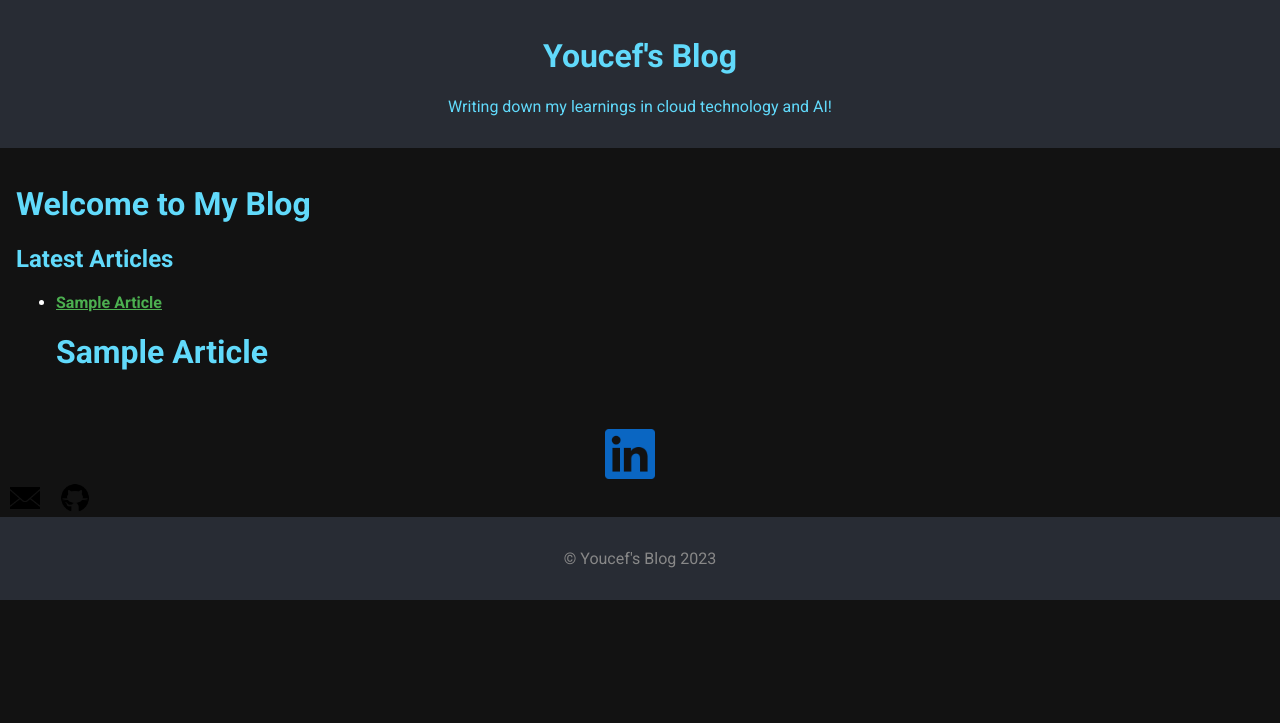
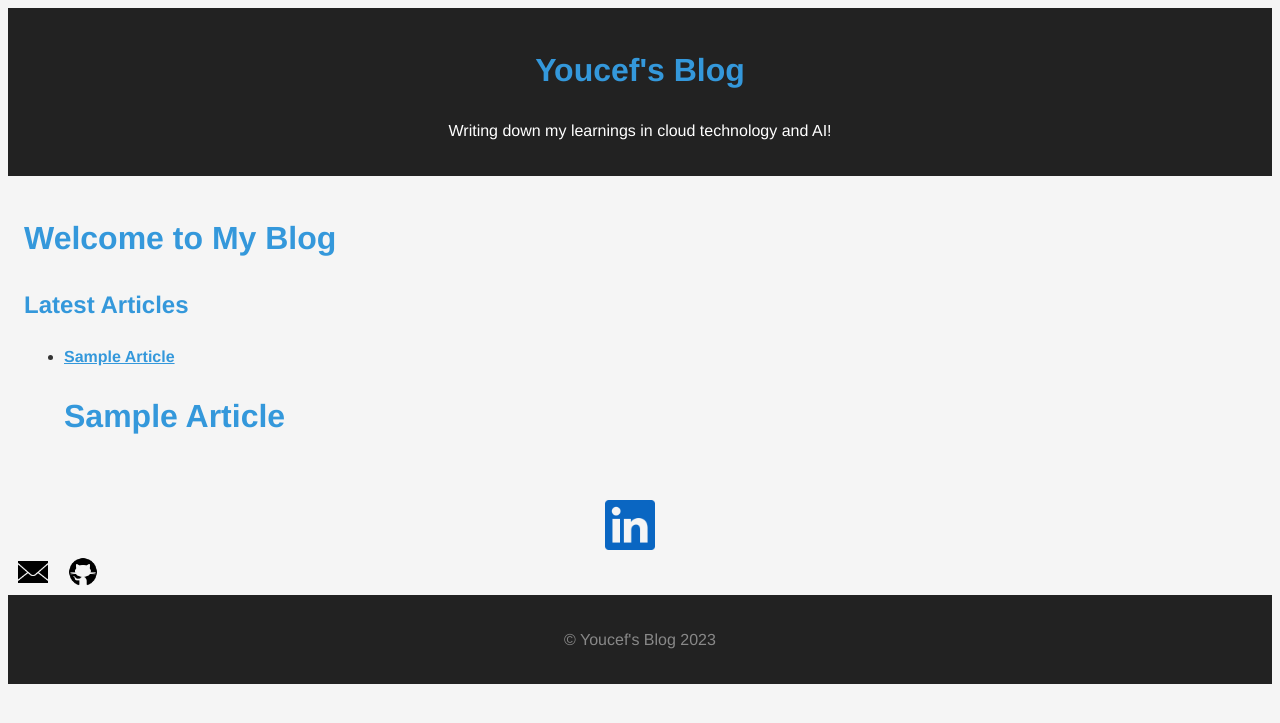
Before and after one commit to youcefjd/djeddarologist.github.io, a Jekyll site: the page built from index.md, in a window 1280 px wide. Shown: the top 723 px of the page. Built offline with Jekyll 4.4.1, drawn with Linux system fonts in a browser that asks for light colours; comment, search, counter and statistics services are not loaded.

Commit message:
adding a bunch of files

```diff
--- a/assets/css/style.css
+++ b/assets/css/style.css
@@ -1,53 +1,3 @@
-/* assets/css/style.css */
-body {
-    font-family: 'Roboto', 'Helvetica Neue', Helvetica, Arial, sans-serif;
-    margin: 0;
-    padding: 0;
-    background-color: #121212; /* Dark background color */
-    color: #fff; /* Light text color */
-}
-
-header, footer {
-    background-color: #282c34; /* Dark header and footer background */
-    color: #61dafb; /* Blue accent color */
-    text-align: center;
-    padding: 1em;
-}
-
-h1, h2 {
-    color: #61dafb; /* Blue header text color */
-}
-
-main {
-    padding: 1em;
-}
-
-a {
-    color: #4caf50; /* Green link color */
-}
-
-/* Styling for article previews */
-article {
-    border-bottom: 1px solid #333;
-    margin-bottom: 1em;
-    padding-bottom: 1em;
-}
-
-/* Styling for article titles */
-article h2 {
-    color: #61dafb; /* Blue title color */
-}
-
-/* Styling for article metadata */
-article p {
-    color: #888; /* Gray metadata color */
-}
-
-/* Styling for footer */
-footer p {
-    color: #888; /* Gray footer text color */
-}
-
 /* Styling for Containers */
 .social-container {
     display: flex;
@@ -79,14 +29,67 @@ footer p {
     margin: 0 10px; /* Adjust the spacing between icons */
 }
 
+/* General Styling */
+body {
+    font-family: 'Helvetica Neue', Helvetica, Arial, sans-serif;
+    font-size: 16px;
+    line-height: 1.6;
+    color: #333; /* Dark text color */
+    background-color: #f5f5f5; /* Light background color */
+}
 
-/* Styling for Scroll-to-Top Banner */
+header, footer {
+    background-color: #222; /* Dark header and footer background */
+    color: #fff; /* White text color */
+    text-align: center;
+    padding: 1em;
+}
+
+h1, h2 {
+    color: #3498db; /* Blue header text color */
+}
+
+main {
+    padding: 1em;
+}
+
+a {
+    color: #3498db; /* Blue link color */
+}
+
+a:hover {
+    color: #2980b9; /* Darker blue on hover */
+}
+
+/* Styling for Article Previews */
+article {
+    border-bottom: 1px solid #ddd; /* Light border between articles */
+    margin-bottom: 1em;
+    padding-bottom: 1em;
+}
+
+/* Styling for Article Titles */
+article h2 {
+    color: #2c3e50; /* Dark title color */
+}
+
+/* Styling for Article Metadata */
+article p {
+    color: #888; /* Gray metadata color */
+}
+
+/* Styling for Footer */
+footer p {
+    color: #888; /* Gray footer text color */
+}
+
+/* Scroll-to-Top Banner Styling */
 .scroll-to-top-banner {
     display: none;
     position: fixed;
     bottom: 20px;
     left: 20px;
-    background-color: #61dafb; /* Blue banner background color */
+    background-color: #3498db; /* Blue banner background color */
     color: #fff; /* White banner text color */
     padding: 10px 20px;
     border-radius: 5px;
@@ -96,5 +99,5 @@ footer p {
 }
 
 .scroll-to-top-banner:hover {
-    background-color: #4caf50; /* Green banner background color on hover */
+    background-color: #2980b9; /* Darker blue on hover */
 }
```
